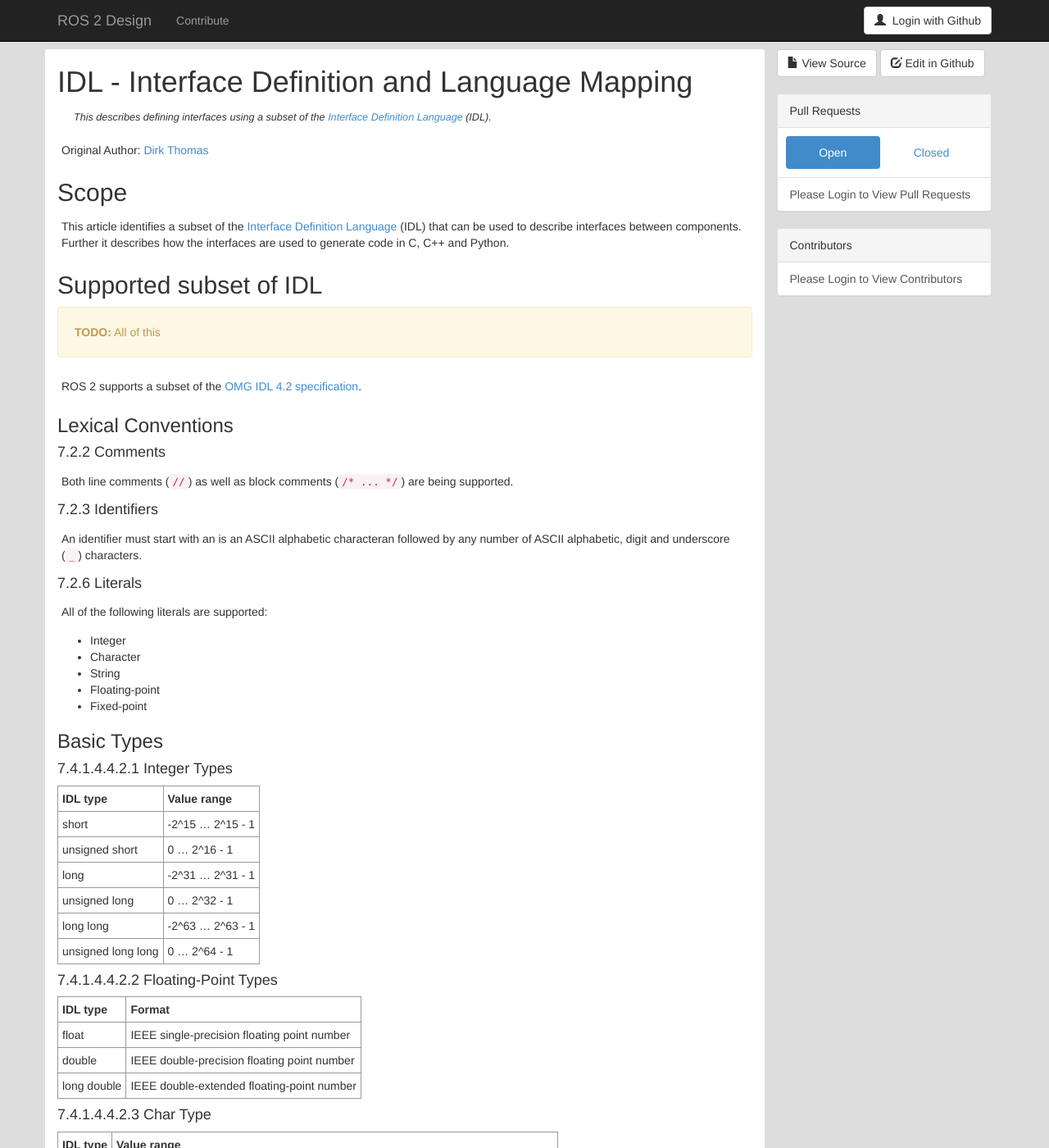
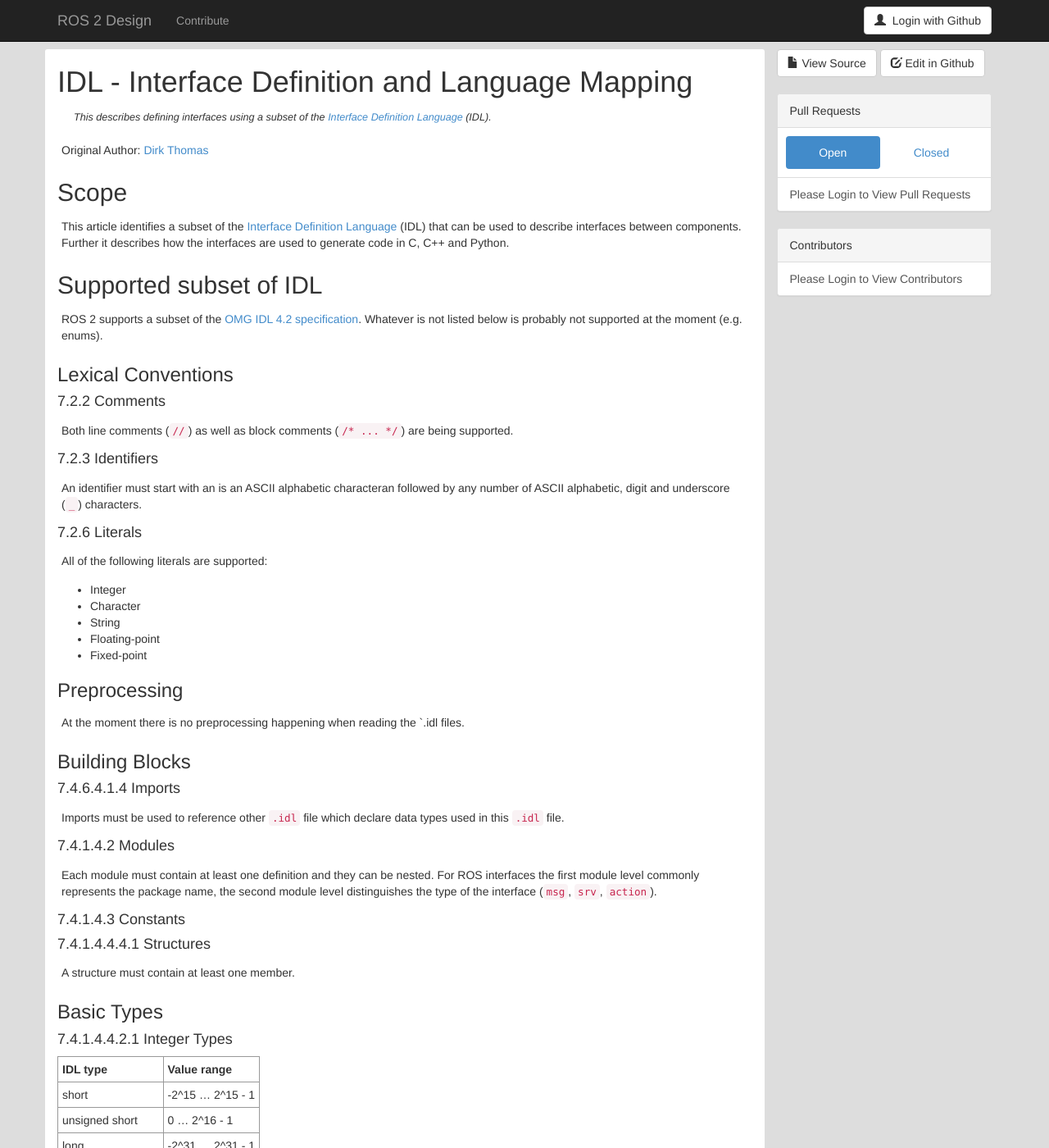
Before and after one commit to ros2/design, a Jekyll site: the page built from articles/142_idl.md, in a window 1280 px wide and 1400 px high. Shown: the whole window at 82% size. Built offline with Jekyll 4.4.1, drawn with Linux system fonts in a browser that asks for light colours; nearby versions of some CDN libraries.

Commit message:
enumerate supported IDL subset (#248)
* enumerate supported IDL subset

Signed-off-by: Dirk Thomas <dirk-thomas@users.noreply.github.com>

* Update articles/142_idl.md

Co-Authored-By: Jacob Perron <jacob@openrobotics.org>

```diff
--- a/articles/142_idl.md
+++ b/articles/142_idl.md
@@ -26,11 +26,8 @@
 
 ## Supported subset of IDL
 
-<div class="alert alert-warning" markdown="1">
-  <b>TODO:</b> All of this
-</div>
-
 ROS 2 supports a subset of the [OMG IDL 4.2 specification](https://www.omg.org/spec/IDL/4.2).
+Whatever is not listed below is probably not supported at the moment (e.g. enums).
 
 ### Lexical Conventions
 
@@ -51,6 +48,30 @@
 - String
 - Floating-point
 - Fixed-point
+
+### Preprocessing
+
+At the moment there is no preprocessing happening when reading the `.idl files.
+
+### Building Blocks
+
+#### 7.4.6.4.1.4 Imports
+
+Imports must be used to reference other `.idl` file which declare data types
+used in this `.idl` file.
+
+#### 7.4.1.4.2 Modules
+
+Each module must contain at least one definition and they can be nested.
+For ROS interfaces the first module level commonly represents the package name,
+the second module level distinguishes the type of the interface (`msg`, `srv`,
+`action`).
+
+#### 7.4.1.4.3 Constants
+
+#### 7.4.1.4.4.4.1 Structures
+
+A structure must contain at least one member.
 
 ### Basic Types
 
```
Also changed, not shown: articles/143_legacy_interface_definition.md (+7 -0 lines).
